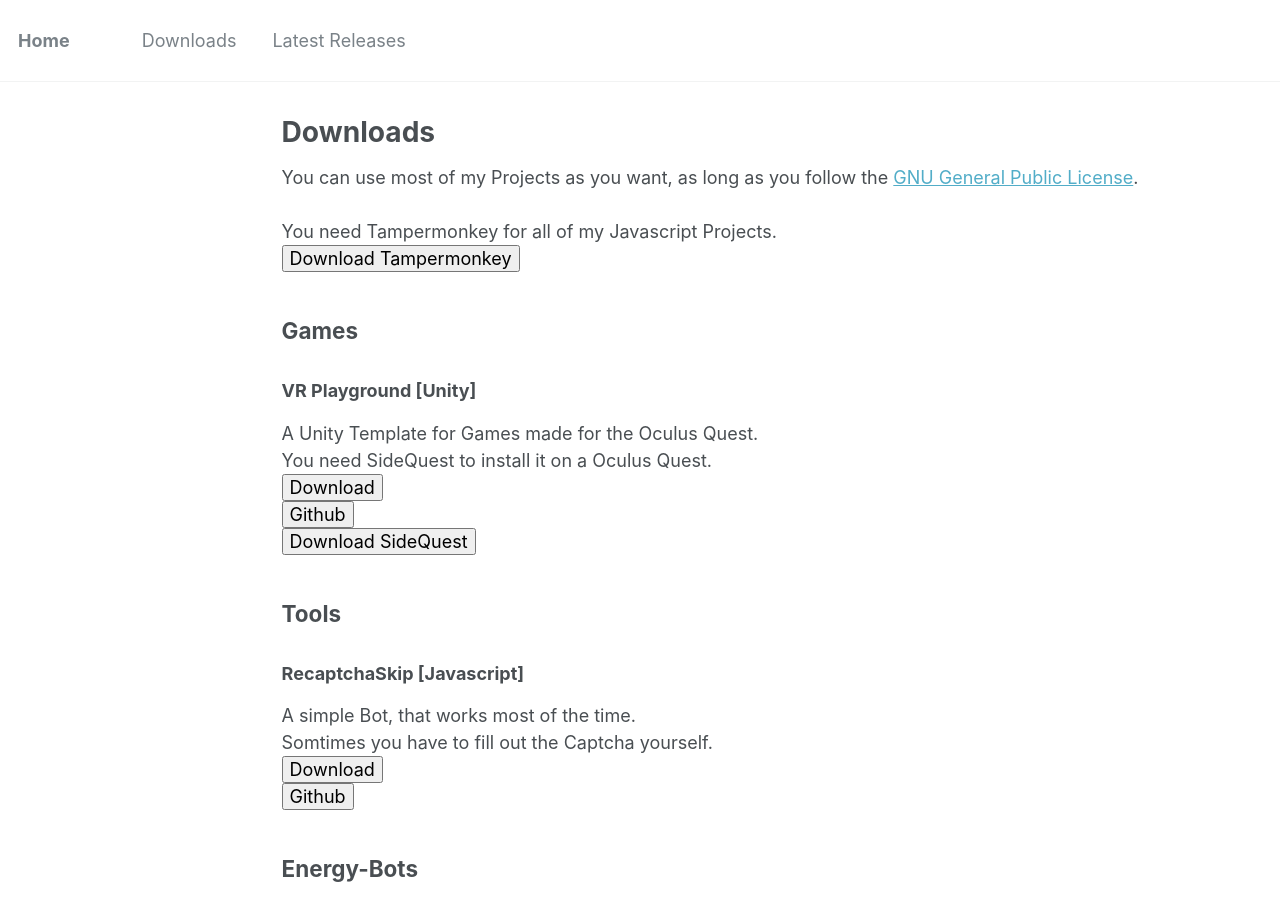
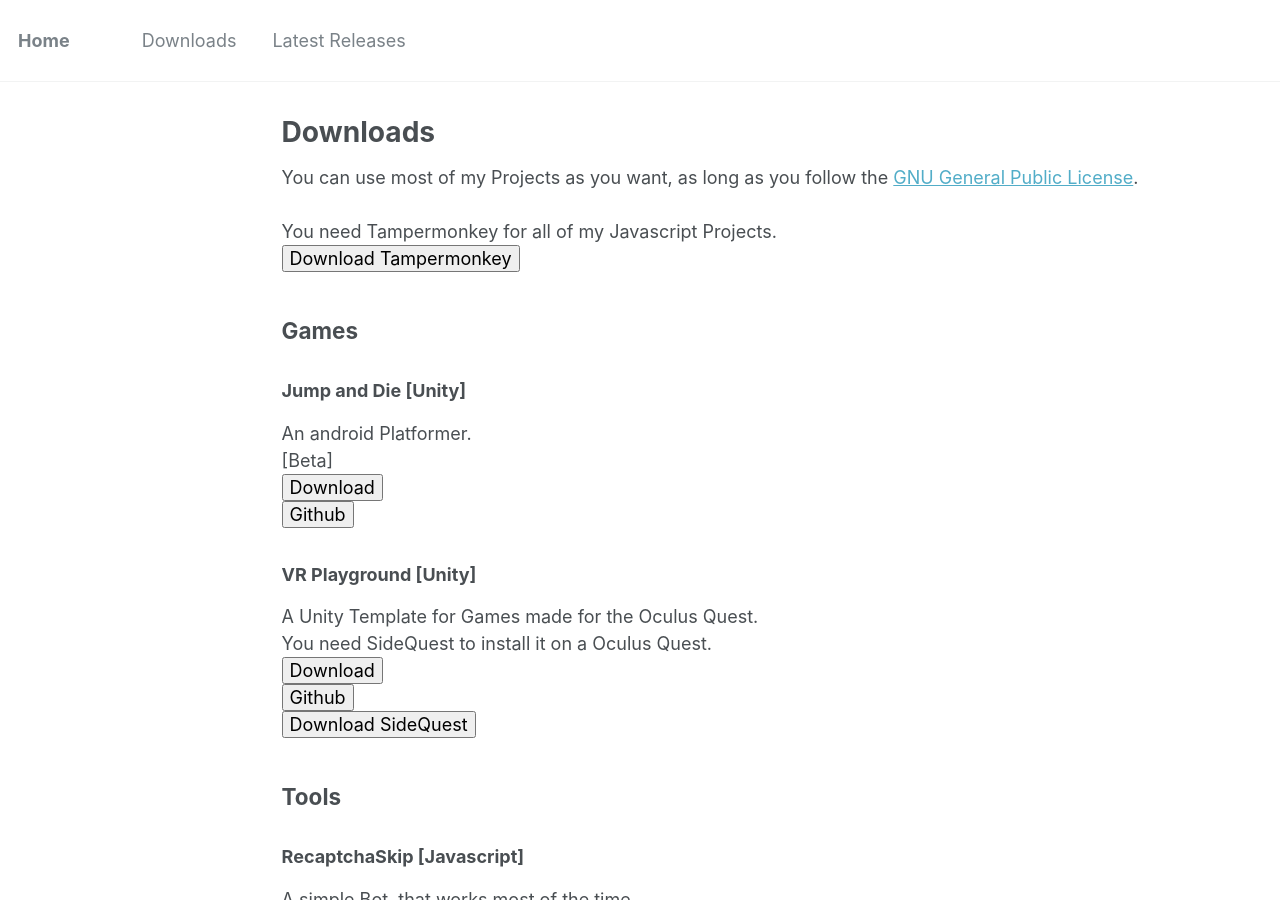
Before and after one commit to Janik313/janik313.github.io, a Jekyll site: the page built from _pages/downloads.md, in a window 1280 px wide and 900 px high. Built offline with Jekyll 4.4.1, drawn with Linux system fonts in a browser that asks for light colours.

Commit message:
Update downloads.md

```diff
--- a/_pages/downloads.md
+++ b/_pages/downloads.md
@@ -10,7 +10,16 @@
 <br><button onclick="window.location.href='https://www.tampermonkey.net/'">Download Tampermonkey</button>
 <br>
 
+
 <h2>Games</h2>
+
+<h3>Jump and Die [Unity]</h3>
+An android Platformer.
+<br>[Beta]
+<br><button onclick="window.location.href='https://github.com/Janik313/JumpAndDie/raw/master/Jump%20And%20Die.apk'">Download</button>
+<br><button onclick="window.location.href='https://github.com/Janik313/JumpAndDie'">Github</button>
+
+
 <h3>VR Playground [Unity]</h3>
 A Unity Template for Games made for the Oculus Quest.
 <br>You need SideQuest to install it on a Oculus Quest.
@@ -21,6 +30,7 @@
 
 
 <h2>Tools</h2>
+
 <h3>RecaptchaSkip [Javascript]</h3>
 A simple Bot, that works most of the time.
 <br>Somtimes you have to fill out the Captcha yourself.
@@ -32,11 +42,14 @@
 
 
 <h2>Energy-Bots</h2>
+
 <h3>Energy Air [Javascript]</h3>
 A Bot, that wins tickets for the Energy Air automatical.
 <br><b>This Project is for educational purposes only !
 <br><button onclick="window.location.href='https://github.com/Janik313/EnergyAirBot2019/raw/master/energyairbot2019.user.js'">Download</button>
 <br><button onclick="window.location.href='https://github.com/Janik313/EnergyAirBot2019'">Github</button>
+
+
 <h3>Energy Star Night [Javascript]</h3>
 A Bot, that wins tickets for the Energy Star Night automatical.
 <br><b>This Project is for educational purposes only !
```
